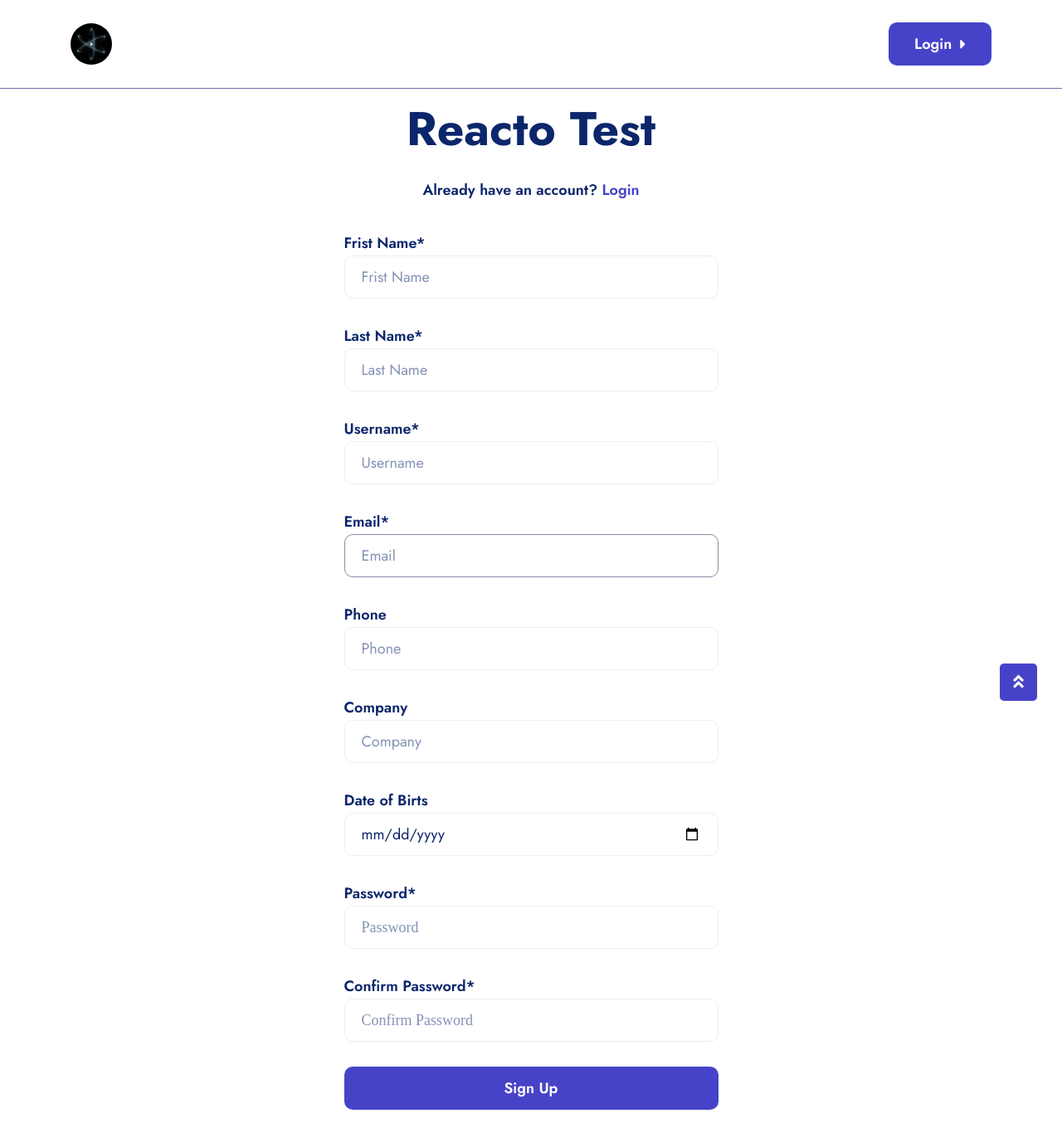
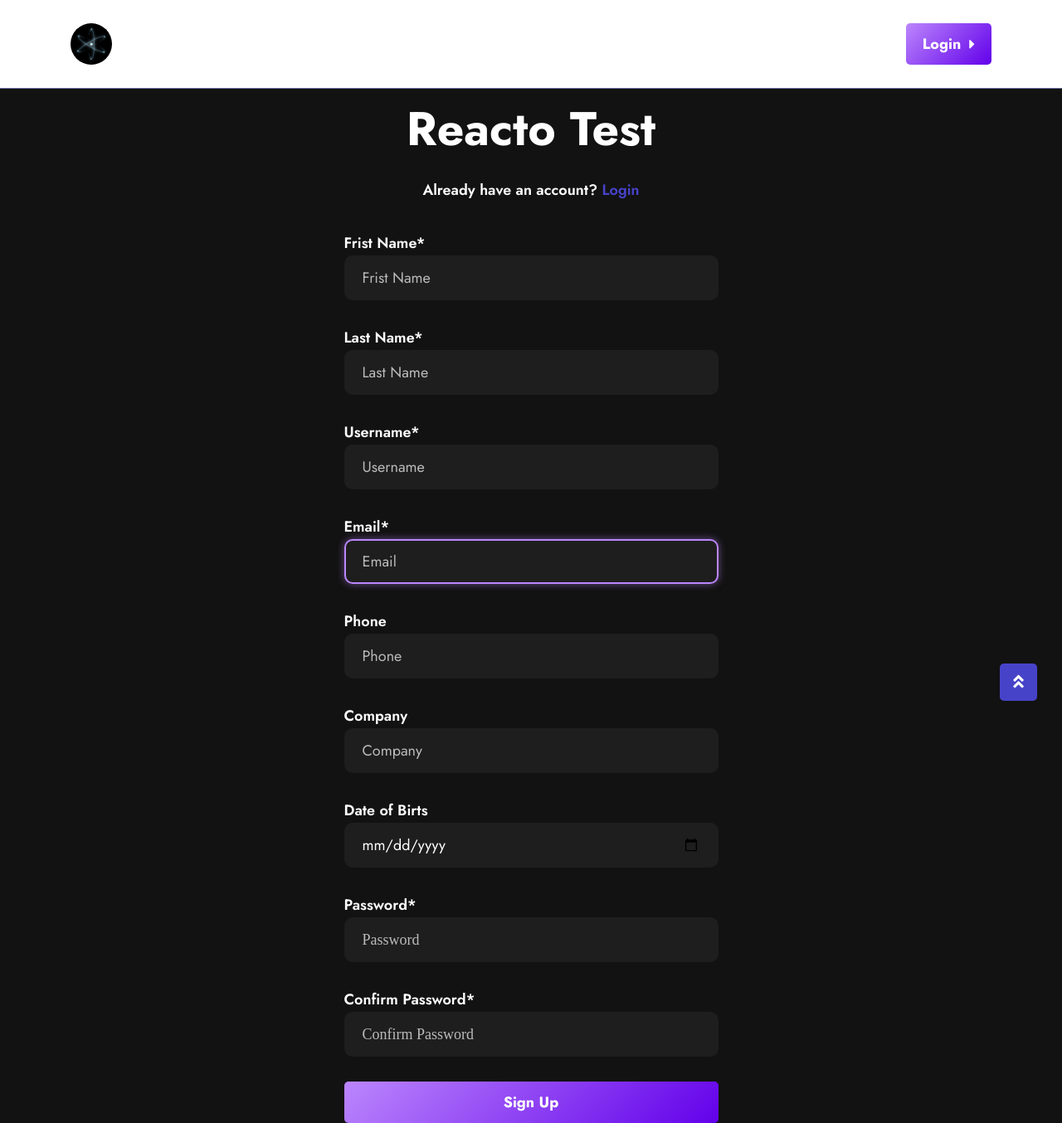
Before and after one commit to Islam412/ReactoTest, a Django app: page /user/sign-up/ in a window 1280 px wide. Shown: the whole page at 83% size. Run offline with Django 5.2, Linux system fonts and the light colour scheme; some libraries are stand-ins or nearby versions.

Commit message:
desing style at sign up bage p2

```diff
--- a/userauths/templates/userauths/sign-up.html
+++ b/userauths/templates/userauths/sign-up.html
@@ -3,6 +3,95 @@
 {% load static %}
 
 {% block content %}
+    <style>
+        body {
+            background-color: #121212;
+            color: #fff;
+        }
+
+        .fade-in {
+            opacity: 0;
+            transform: translateY(20px);
+            animation: fadeIn 1s ease-out forwards;
+        }
+
+        @keyframes fadeIn {
+            to {
+                opacity: 1;
+                transform: translateY(0);
+            }
+        }
+
+        .single-input label {
+            color: #fff;
+        }
+
+        .single-input input {
+            transition: all 0.3s ease;
+            border: 2px solid transparent;
+            background-color: #1e1e1e;
+            color: #fff;
+        }
+
+        .single-input input::placeholder {
+            color: #bbb;
+        }
+
+        .single-input input:focus {
+            border-color: #bb86fc;
+            box-shadow: 0 0 10px rgba(187, 134, 252, 0.5);
+        }
+
+        .animated-img {
+            width: 650px;
+            height: 650px;
+            border-radius: 50%;
+            object-fit: cover;
+            animation: bounce 3s infinite alternate;
+        }
+
+        @keyframes bounce {
+            0% {
+                transform: scale(1);
+            }
+            100% {
+                transform: scale(1.05);
+            }
+        }
+
+        .login-box {
+            background: #1e1e1e;
+            padding: 30px;
+            border-radius: 10px;
+            box-shadow: 0px 0px 15px rgba(255, 255, 255, 0.1);
+        }
+
+        .cmn-btn {
+            background: linear-gradient(135deg, #bb86fc, #6200ea);
+            border: none;
+            padding: 10px 20px;
+            color: white;
+            font-weight: bold;
+            border-radius: 5px;
+            cursor: pointer;
+            transition: all 0.3s ease;
+        }
+
+        .cmn-btn:hover {
+            background: linear-gradient(135deg, #6200ea, #bb86fc);
+            box-shadow: 0px 0px 10px rgba(187, 134, 252, 0.5);
+        }
+
+        .forgot-password {
+            color: #bb86fc;
+            font-weight: bold;
+        }
+
+        .title, .dont-acc, .dont-acc a {
+            color: #fff;
+        }
+    </style>
+
     <!-- Login Reg start -->
     <section class="login-reg">
         <div class="overlay pt-120">
@@ -86,4 +175,17 @@
         </div>
     </section>
     <!-- Login Reg end -->
+
+    <script>
+        document.addEventListener("DOMContentLoaded", function() {
+            let form = document.querySelector(".login-form");
+            form.style.opacity = 0;
+            form.style.transform = "translateY(20px)";
+            setTimeout(() => {
+                form.style.transition = "all 0.8s ease-out";
+                form.style.opacity = 1;
+                form.style.transform = "translateY(0)";
+            }, 500);
+        });
+    </script>
 {% endblock content %}
```
